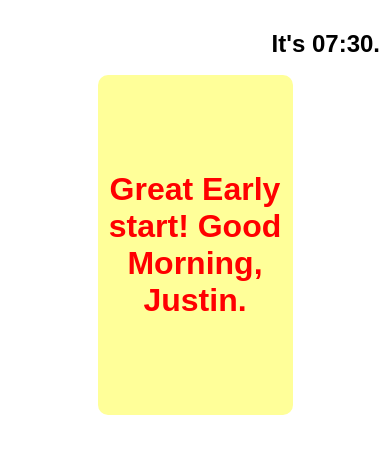
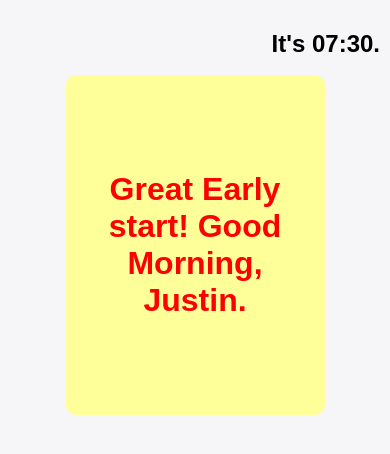
Before and after one commit to JustinGaravel/good-morning-justin, a React (Create React App) app: page / in a window 390 px wide. Shown: the top 454 px of the page. Built offline with nearby package versions, Linux system fonts and the light colour scheme.

Commit message:
mobile now looks better

```diff
--- a/src/index.css
+++ b/src/index.css
@@ -3,6 +3,7 @@ body {
   font-family: sans-serif;
   margin: auto;
   width: 100%;
+  background-color: #f6f6f8;
 
 }
 
@@ -11,7 +12,7 @@ body {
   margin: auto;
   border-radius: 10px;
   width: 50%;
-  padding: 3em 0 3em 0;
+  padding: 3em 1em 3em 1em;
 
 }
 
```
